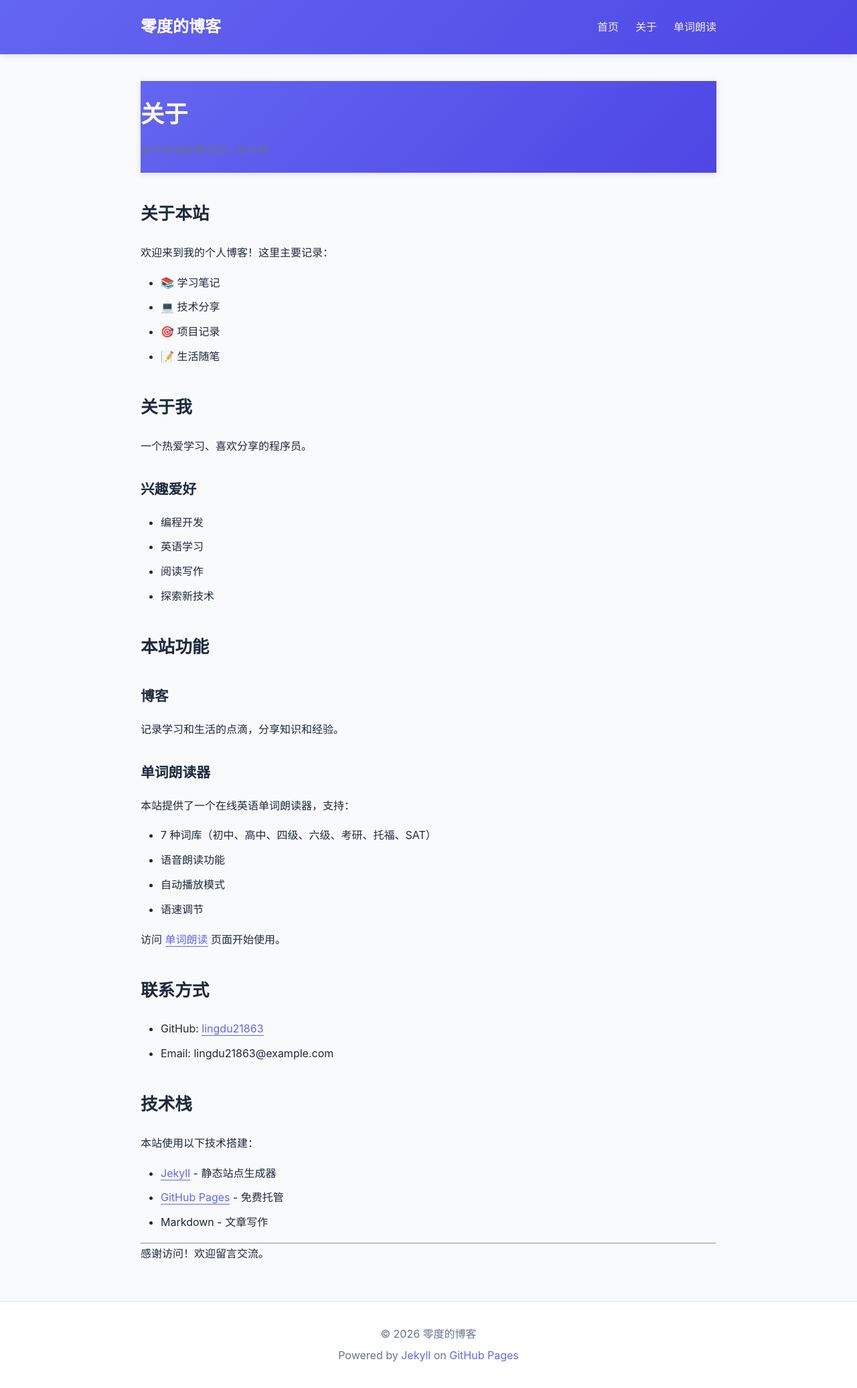
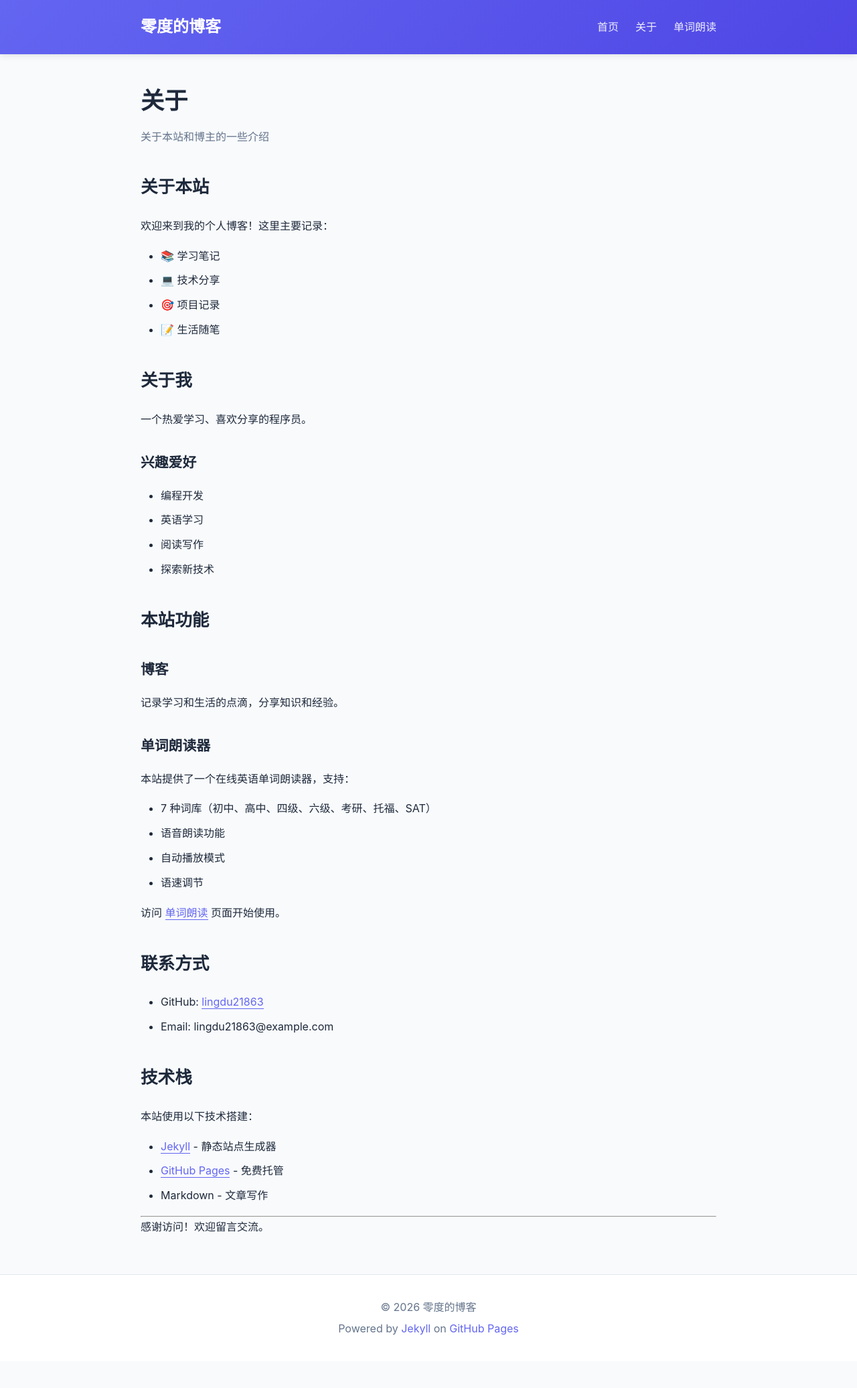
Before and after one commit to lingdu21863/lingdu21863.github.io, a Jekyll site: the page built from about.md, in a window 1280 px wide. Shown: the whole page at 67% size. Built offline with Jekyll 4.4.1, drawn with Linux system fonts in a browser that asks for light colours; after the commit the page ends 2033 px from its top, so only the background shows below that.

Commit message:
fix: 修复关于页面 header 错误继承紫色渐变背景的问题 - CSS选择器从header改为.site-header

```diff
--- a/_layouts/default.html
+++ b/_layouts/default.html
@@ -54,25 +54,25 @@
             padding: 0 20px;
         }
 
-        header {
+        .site-header {
             background: linear-gradient(135deg, var(--primary-color), var(--primary-dark));
             color: white;
             padding: 20px 0;
             box-shadow: 0 2px 10px rgba(0,0,0,0.1);
         }
 
-        header .container {
+        .site-header .container {
             display: flex;
             justify-content: space-between;
             align-items: center;
         }
 
-        header .site-title {
+        .site-header .site-title {
             font-size: 1.5rem;
             font-weight: 700;
         }
 
-        header .site-title a {
+        .site-header .site-title a {
             color: white;
         }
 
@@ -249,7 +249,7 @@
         }
 
         @media (max-width: 768px) {
-            header .container {
+            .site-header .container {
                 flex-direction: column;
                 gap: 15px;
             }
@@ -267,7 +267,7 @@
     {% seo %}
 </head>
 <body>
-    <header>
+    <header class="site-header">
         <div class="container">
             <div class="site-title">
                 <a href="{{ '/' | relative_url }}">{{ site.title }}</a>
```
